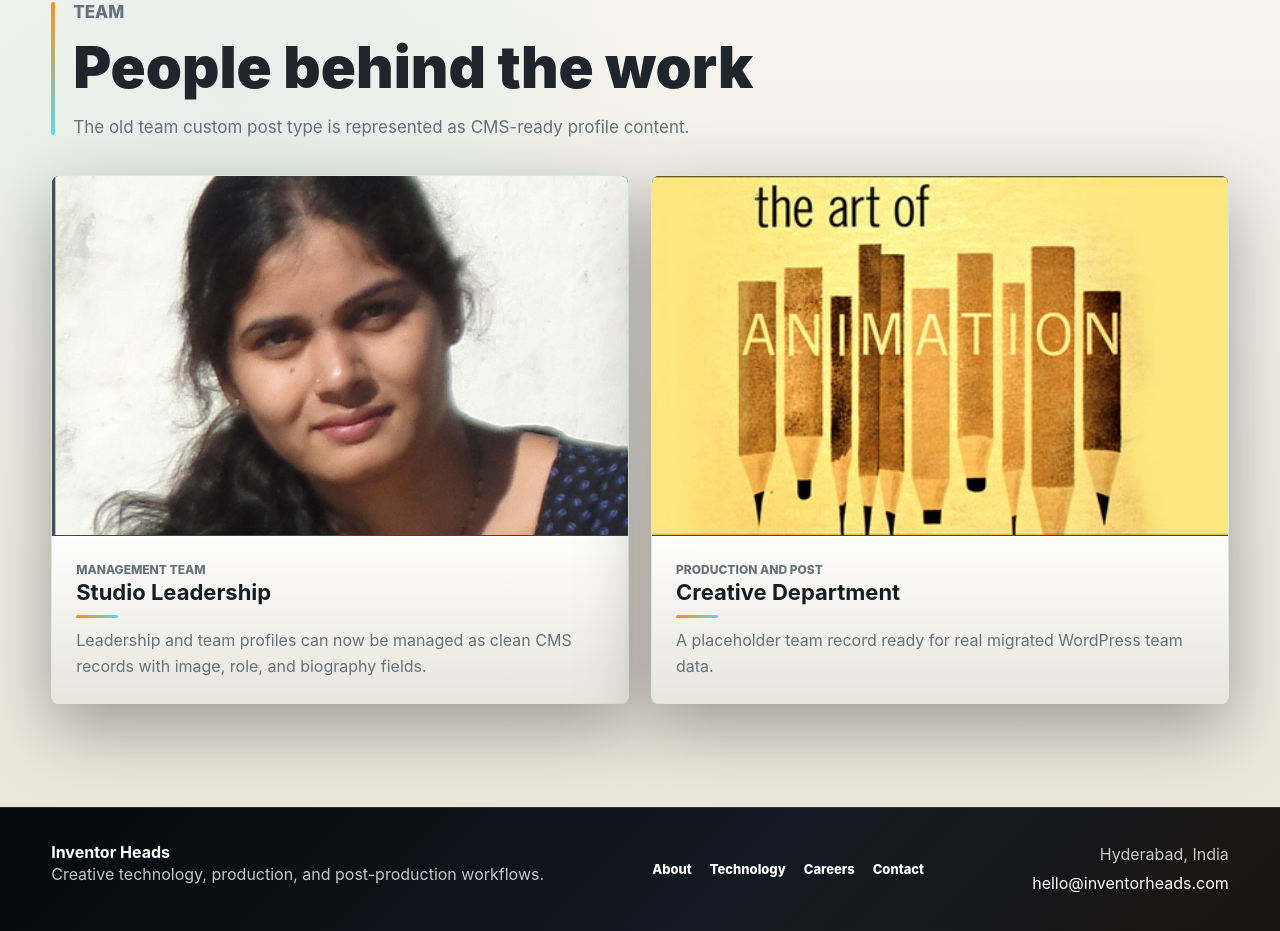
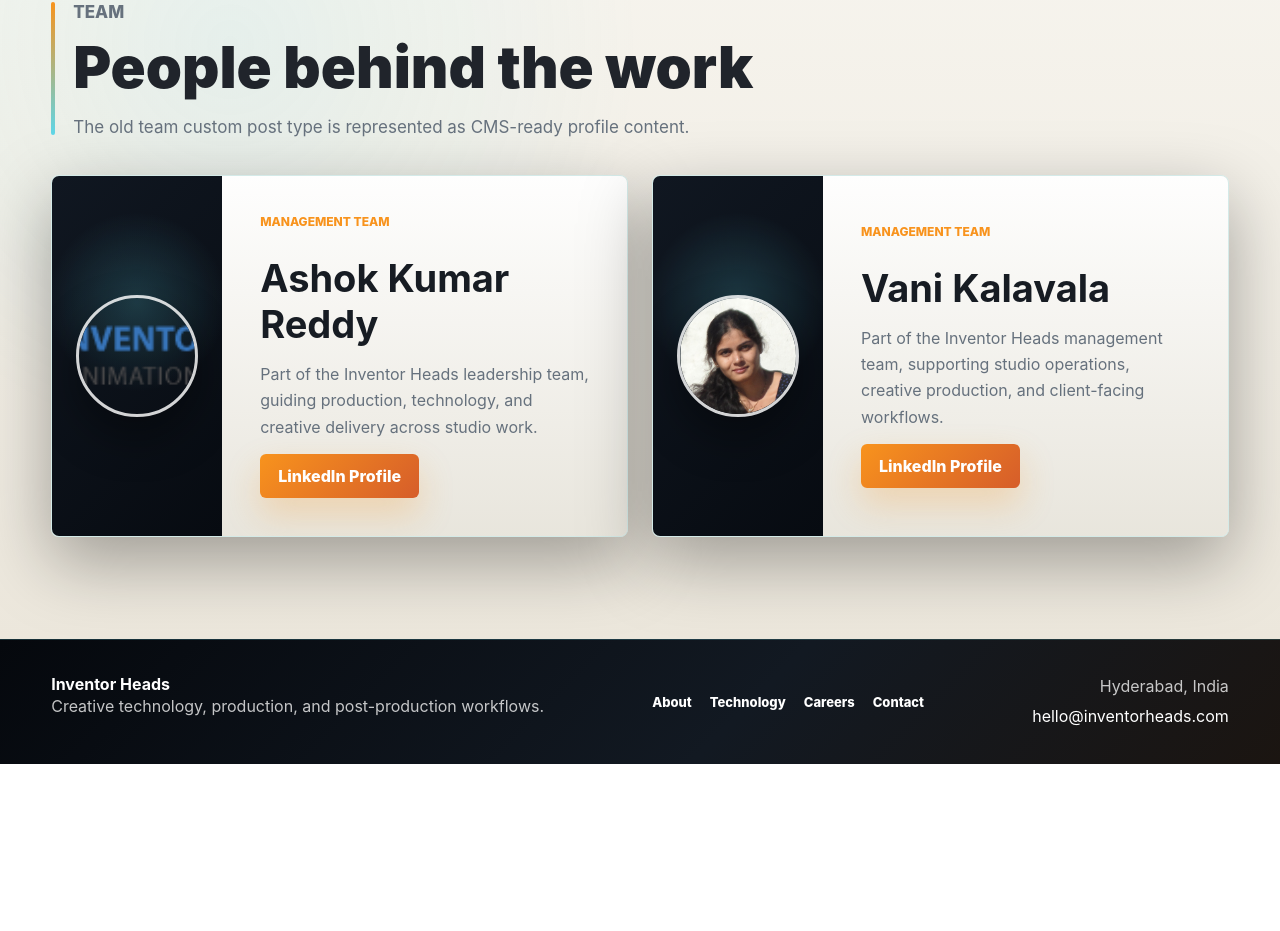
Before and after one commit to VaniKalavala/InventorHeads, a Next.js app in the folder Frontend/: page /team in a window 1280 px wide. Shown: the part 802-1733 px from the top of the page. After the commit the page ends 1566 px from the top, so only its background shows below. Built offline with nearby package versions, Linux system fonts and the light colour scheme.

Commit message:
Add leadership team profiles

```diff
--- a/Frontend/app/globals.css
+++ b/Frontend/app/globals.css
@@ -209,6 +209,67 @@
   margin: 0;
   color: var(--muted);
   line-height: 1.6;
+}
+
+.team-grid {
+  display: grid;
+  grid-template-columns: repeat(2, minmax(0, 1fr));
+  gap: 24px;
+}
+
+.team-profile-card {
+  display: grid;
+  grid-template-columns: minmax(150px, 0.42fr) 1fr;
+  overflow: hidden;
+  background: rgba(238, 238, 232, 0.96);
+  border: 1px solid rgba(94, 214, 232, 0.18);
+  border-radius: 8px;
+  box-shadow:
+    0 24px 70px rgba(0, 0, 0, 0.34),
+    inset 0 1px 0 rgba(255, 255, 255, 0.08);
+}
+
+.team-profile-card__image {
+  display: grid;
+  min-height: 280px;
+  place-items: center;
+  padding: 24px;
+  background:
+    radial-gradient(circle at 50% 35%, rgba(94, 214, 232, 0.2), transparent 36%),
+    linear-gradient(135deg, #101721, #070b11);
+}
+
+.team-profile-card__image img {
+  width: min(220px, 100%);
+  height: auto;
+  aspect-ratio: 1;
+  object-fit: cover;
+  border: 3px solid rgba(255, 255, 255, 0.82);
+  border-radius: 50%;
+  box-shadow: 0 20px 44px rgba(0, 0, 0, 0.38);
+}
+
+.team-profile-card__body {
+  display: flex;
+  flex-direction: column;
+  align-items: flex-start;
+  justify-content: center;
+  gap: 14px;
+  padding: clamp(24px, 4vw, 38px);
+  background: linear-gradient(180deg, rgba(255, 255, 255, 0.94), rgba(232, 229, 220, 0.96));
+}
+
+.team-profile-card__body h2 {
+  margin: 0;
+  color: #171c23;
+  font-size: clamp(26px, 4vw, 38px);
+  letter-spacing: 0;
+}
+
+.team-profile-card__body p:not(.item-label) {
+  margin: 0;
+  color: var(--muted);
+  line-height: 1.65;
 }
 
 .split {
@@ -1163,6 +1224,8 @@
   .grid--two,
   .split,
   .legacy-publication,
+  .team-grid,
+  .team-profile-card,
   .show-info-grid,
   .portfolio-reel,
   .portfolio-video-list {
--- a/Frontend/app/team/page.tsx
+++ b/Frontend/app/team/page.tsx
@@ -1,4 +1,4 @@
-import { ContentCard } from "@/components/content-card";
+import Image from "next/image";
 import { PageHero } from "@/components/page-hero";
 import { SectionHeading } from "@/components/section-heading";
 import { getCollection, getPage } from "@/lib/cms";
@@ -17,15 +17,28 @@
             title="People behind the work"
             summary="The old team custom post type is represented as CMS-ready profile content."
           />
-          <div className="grid grid--two">
+          <div className="team-grid">
             {team.map((member) => (
-              <ContentCard
-                key={member.name}
-                title={member.name}
-                description={member.bio}
-                image={member.image}
-                label={member.role}
-              />
+              <article className="team-profile-card" key={member.name}>
+                <div className="team-profile-card__image">
+                  <Image src={member.image} alt={member.name} width={420} height={420} />
+                </div>
+                <div className="team-profile-card__body">
+                  <p className="item-label">{member.role}</p>
+                  <h2>{member.name}</h2>
+                  <p>{member.bio}</p>
+                  {"linkedinUrl" in member ? (
+                    <a
+                      className="button"
+                      href={member.linkedinUrl}
+                      target="_blank"
+                      rel="noreferrer"
+                    >
+                      LinkedIn Profile
+                    </a>
+                  ) : null}
+                </div>
+              </article>
             ))}
           </div>
         </div>
--- a/Frontend/content/site.ts
+++ b/Frontend/content/site.ts
@@ -340,18 +340,20 @@
     ],
     team: [
       {
-        name: "Studio Leadership",
+        name: "Ashok Kumar Reddy",
+        role: "Management Team",
+        image: "/images/logo.png",
+        linkedinUrl: "https://www.linkedin.com/in/asoka-reddy-44a1213/",
+        bio:
+          "Part of the Inventor Heads leadership team, guiding production, technology, and creative delivery across studio work."
+      },
+      {
+        name: "Vani Kalavala",
         role: "Management Team",
         image: "/images/vani.JPG",
+        linkedinUrl: "https://in.linkedin.com/in/vanikalvala",
         bio:
-          "Leadership and team profiles can now be managed as clean CMS records with image, role, and biography fields."
-      },
-      {
-        name: "Creative Department",
-        role: "Production and Post",
-        image: "/images/welcome.jpg",
-        bio:
-          "A placeholder team record ready for real migrated WordPress team data."
+          "Part of the Inventor Heads management team, supporting studio operations, creative production, and client-facing workflows."
       }
     ]
   },
```
